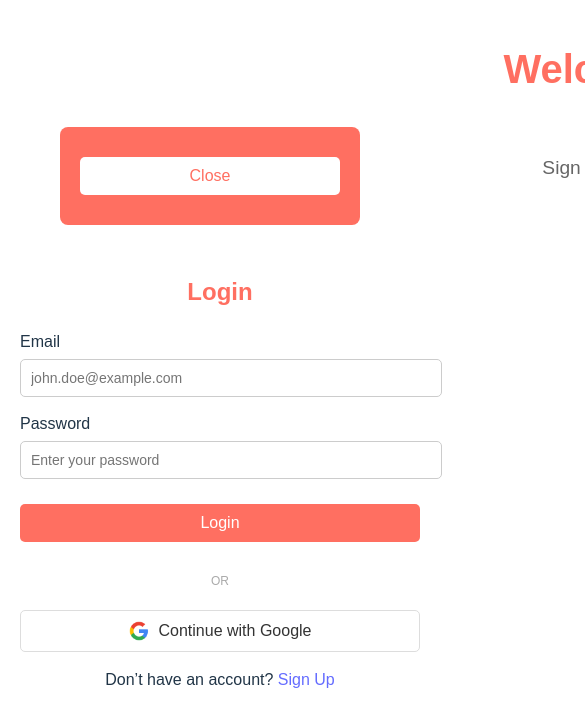
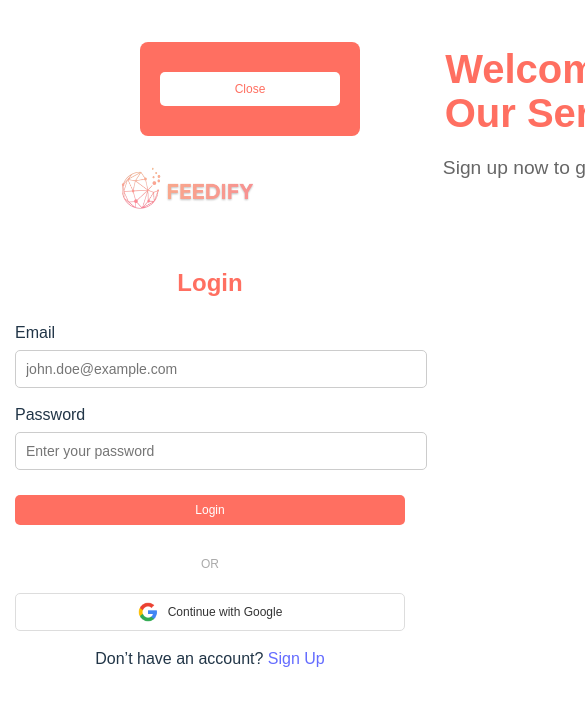
Before and after one commit to rowangamal/Feedify, a React (Vite) app in the folder frontend/: page /login in a window 390 px wide. Shown: the top 726 px of the page, 585 px wide, since content can reach past the window. Built offline with nearby package versions, Linux system fonts and the light colour scheme.

Commit message:
refactor: resolving PR comments

```diff
--- a/frontend/src/App.jsx
+++ b/frontend/src/App.jsx
@@ -5,7 +5,7 @@ import { AuthProvider } from './contexts/AuthContext';
 
 
 const isAuthenticated = () => {
-    localStorage.removeItem('jwttoken');
+    // localStorage.removeItem('jwttoken');
     return localStorage.getItem('jwttoken') !== null;
 };
 
@@ -20,8 +20,8 @@ function App() {
             <Router>
                 <Routes>
                     {/* Public Routes */}
-                    {/* <Route path="/" element={isAuthenticated() ? <Home />: <Login />} />  */}
-                    {/* <Route path="/login" element={isAuthenticated() ? <Home />: <Login />} />  */}
+                    <Route path="/" element={isAuthenticated() ? <Home />: <Login />} />
+                    <Route path="/login" element={isAuthenticated() ? <Home />: <Login />} />
 
                     <Route path="/login" element={<Login />} />
                     <Route path="/signup" element={<Signup />} />
--- a/frontend/src/components/LoginForm/LoginForm.module.css
+++ b/frontend/src/components/LoginForm/LoginForm.module.css
@@ -13,7 +13,7 @@ body {
 }
 
 .logo {
-    width: 350px; /* Increase the width to make the logo bigger */
+  width: 350px;
   margin-bottom: 20px;
 }
 
@@ -95,6 +95,7 @@ body {
 .form-group-row input {
   flex: 1;
 }
+
 .invalid {
   border: 2px solid red;
   background-color: #ffe6e6;
@@ -114,13 +115,13 @@ body {
 
 .error-popup {
   position: fixed;
-    top: 15%; /* Adjusted to move the popup higher */
-    right: 30px; /* Positioned a bit to the right */
-    width: 300px; /* Made it more rectangular */
+  top: 15%;
+  right: 30px;
+  width: 300px;
   background-color: #ff6f61;
   color: white;
   padding: 20px;
-    border-radius: 8px; /* Slightly more rounded corners */
+  border-radius: 8px;
   z-index: 1000;
   display: flex;
   flex-direction: column;
@@ -130,7 +131,7 @@ body {
 
 .error-popup p {
   margin: 0;
-    font-size: 16px; /* Adjusted the text size for better fit */
+  font-size: 16px;
   text-align: center;
 }
 
@@ -143,3 +144,55 @@ body {
   cursor: pointer;
   width: 100%;
 }
+
+@media (max-width: 1024px) {
+  .landing-container, .login-container {
+      max-width: 90%;
+      min-width: 90%;
+  }
+
+  .logo {
+      width: 80%;
+  }
+
+  .primary-btn, .secondary-btn, .google-btn {
+      font-size: 14px;
+  }
+
+  .error-popup {
+      width: 250px;
+      top: 10%;
+  }
+}
+
+@media (max-width: 600px) {
+  .landing-container, .login-container {
+      max-width: 100%;
+      min-width: 100%;
+      padding: 15px;
+  }
+
+  .logo {
+      width: 70%;
+  }
+
+  .primary-btn, .secondary-btn, .google-btn {
+      font-size: 14px;
+      padding: 8px;
+  }
+
+  .error-popup {
+      width: 220px;
+      top: 5%;
+  }
+}
+
+@media (max-width: 400px) {
+  .logo {
+      width: 60%;
+  }
+
+  .primary-btn, .secondary-btn, .google-btn {
+      font-size: 12px;
+  }
+}
```
Also changed, not shown: 1 other file (tests, documents, lock files or other folders). Lines whose indentation alone changed are shown as unchanged.
